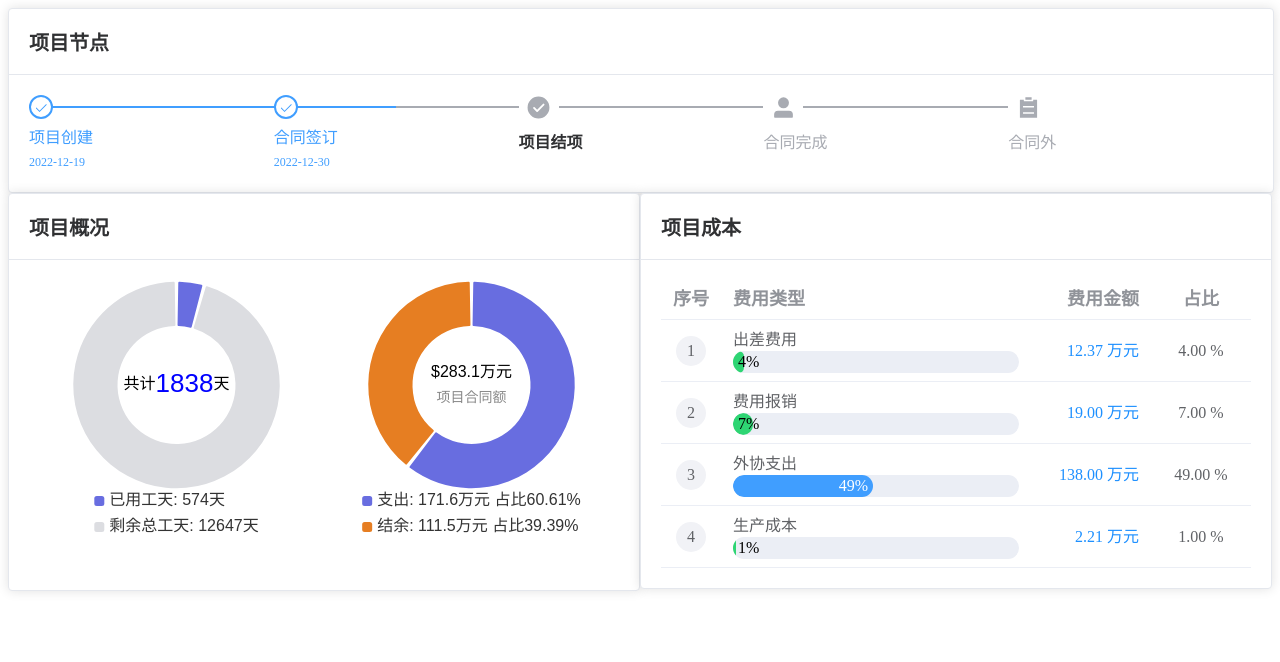
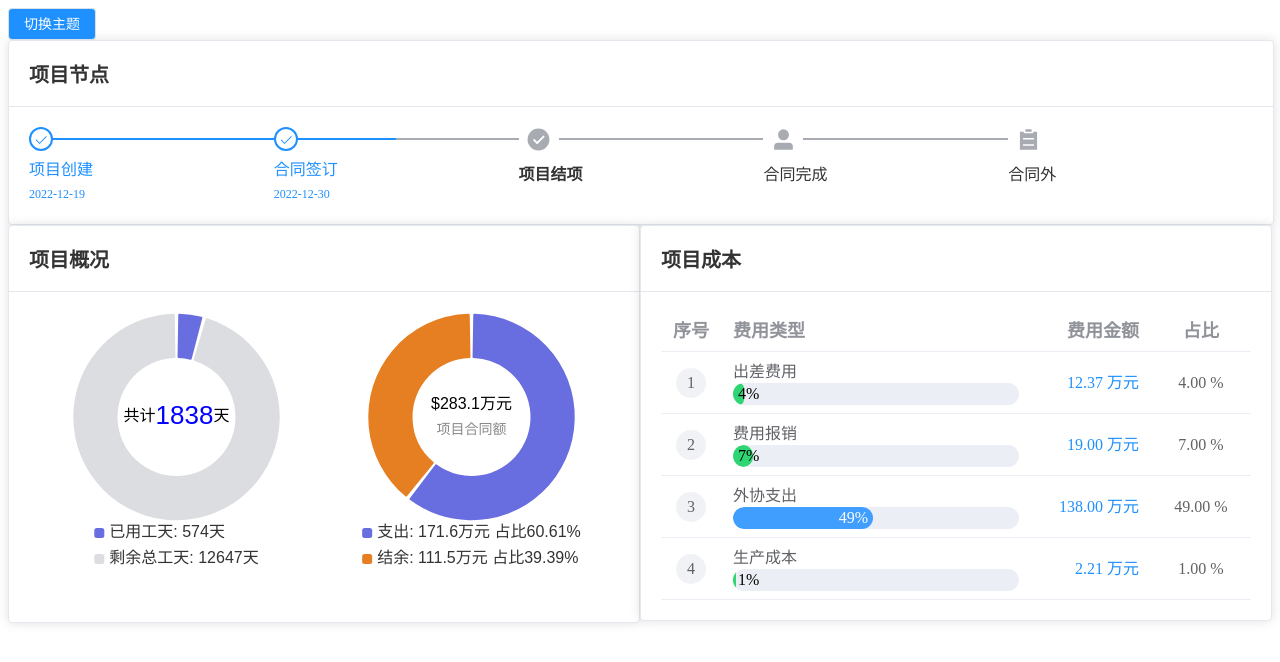
Before and after one commit to suyufan/tianRun, a Vue app: page / in a window 1280 px wide. Shown: the top 662 px of the page. Built offline with nearby package versions, Linux system fonts and the light colour scheme.

Commit message:
feat: light、drak模式切换&card、step颜色适配

```diff
--- a/src/App.vue
+++ b/src/App.vue
@@ -1,10 +1,29 @@
 <script setup>
-import OverPanel from './OverPanel.vue'
+import OverPanel from "./OverPanel.vue";
+import { ref, watchEffect } from "vue";
+
+const isDarkMode = ref(false);
+
+function toggleTheme() {
+  isDarkMode.value = !isDarkMode.value;
+  document.documentElement.setAttribute(
+    "data-theme",
+    isDarkMode.value ? "dark" : "light"
+  );
+}
+
+watchEffect(() => {
+  document.documentElement.setAttribute(
+    "data-theme",
+    isDarkMode.value ? "dark" : "light"
+  );
+});
 </script>
 
 <template>
   <div>
-    <OverPanel style="width: 100%;"/>
+    <el-button @click="toggleTheme">切换主题</el-button>
+    <OverPanel style="width: 100%" />
   </div>
 </template>
 
@@ -21,4 +40,14 @@ import OverPanel from './OverPanel.vue'
 .logo.vue:hover {
   filter: drop-shadow(0 0 2em #42b883aa);
 }
+
+body {
+  background-color: var(--background-color);
+  color: var(--text-color);
+}
+
+.el-button {
+  color: white;
+  background-color: var(--primary-color);
+}
 </style>
--- a/src/components/StateStep.vue
+++ b/src/components/StateStep.vue
@@ -26,20 +26,42 @@ defineProps(["data"]);
   border-width: 1px !important;
   width: 50% !important;
 }
+/**
+ * Step 完成状态样式
+ */
 .el-step__head.is-success {
-  border-color: #409eff;
-  color: #409eff;
+  border-color: var(--primary-color);
+  color: var(--primary-color);
 }
 .el-step__title.is-success {
-  color: #409eff;
+  color: var(--primary-color);
 }
 .el-step__description.is-success {
-  color: #409eff;
+  color: var(--primary-color);
 }
-.el-step__head.is-process {
-  border-color: #a8abb2;
-  color: #a8abb2;
+/**
+ * Step 进行中状态样式
+ */
+ .el-step__head.is-process {
+  border-color: var(--gray-color);
+  color: var(--gray-color);
 }
+.el-step__title.is-process {
+  color: var(--text-color);
+}
+.el-step__description.is-process {
+  color: var(--text-color);
+}
+/**
+ * Step 等待状态样式
+ */
+.el-step__title.is-wait {
+  color: var(--text-color);
+}
+.el-step__description.is-wait {
+  color: var(--text-color);
+}
+
 @media (max-width: 1200px) {
   .el-step__title {
     font-size: 16px;
--- a/src/components/TitleCard.vue
+++ b/src/components/TitleCard.vue
@@ -17,9 +17,10 @@ defineProps({
 </script>
 
 <style scoped>
-/* .el-card :deep() .el-card__header {
-    padding: 12px 20px;
-} */
+.el-card {
+  background-color: var(--background-color);
+  color: var(--text-color);
+}
 .project-card__header {
   font-size: 20px;
   font-weight: 800;
--- a/src/main.js
+++ b/src/main.js
@@ -1,6 +1,7 @@
 import { createApp } from "vue";
 import ElementPlus from "element-plus";
 import "element-plus/dist/index.css";
+import './style.scss'
 // import './style.css'
 import App from "./App.vue";
 import * as ElementPlusIconsVue from "@element-plus/icons-vue"
--- /dev/null
+++ b/src/style.scss
@@ -0,0 +1,16 @@
+:root {
+    /* 亮色模式 */
+    --background-color: #ffffff;
+    --text-color: #333333;
+    --primary-color: #1e90ff;
+    --gray-color: #a8abb2;
+  }
+
+  [data-theme="dark"] {
+    /* 暗色模式 */
+    --background-color: #1e1e1e;
+    --text-color: #f0f0f0;
+    --primary-color: #6495ed;
+    --gray-color: #a4b0be;
+
+  }
```
